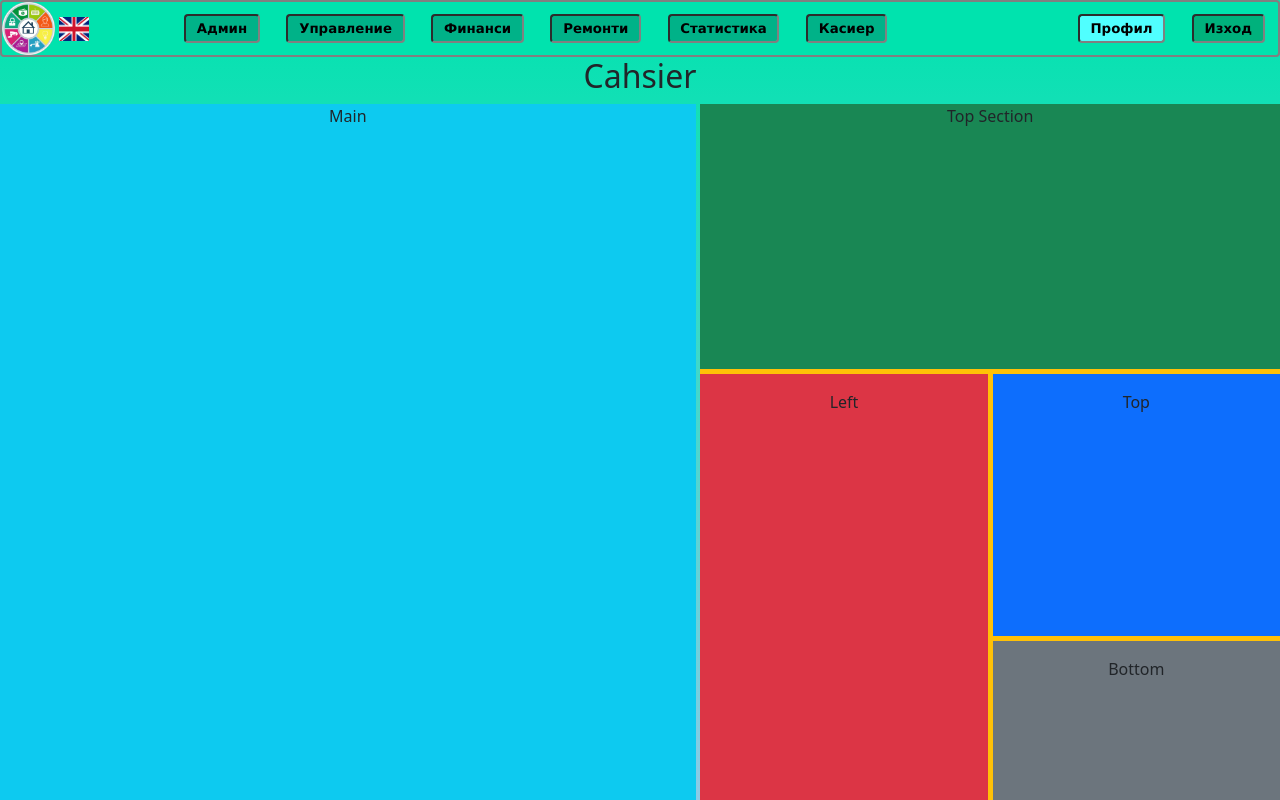
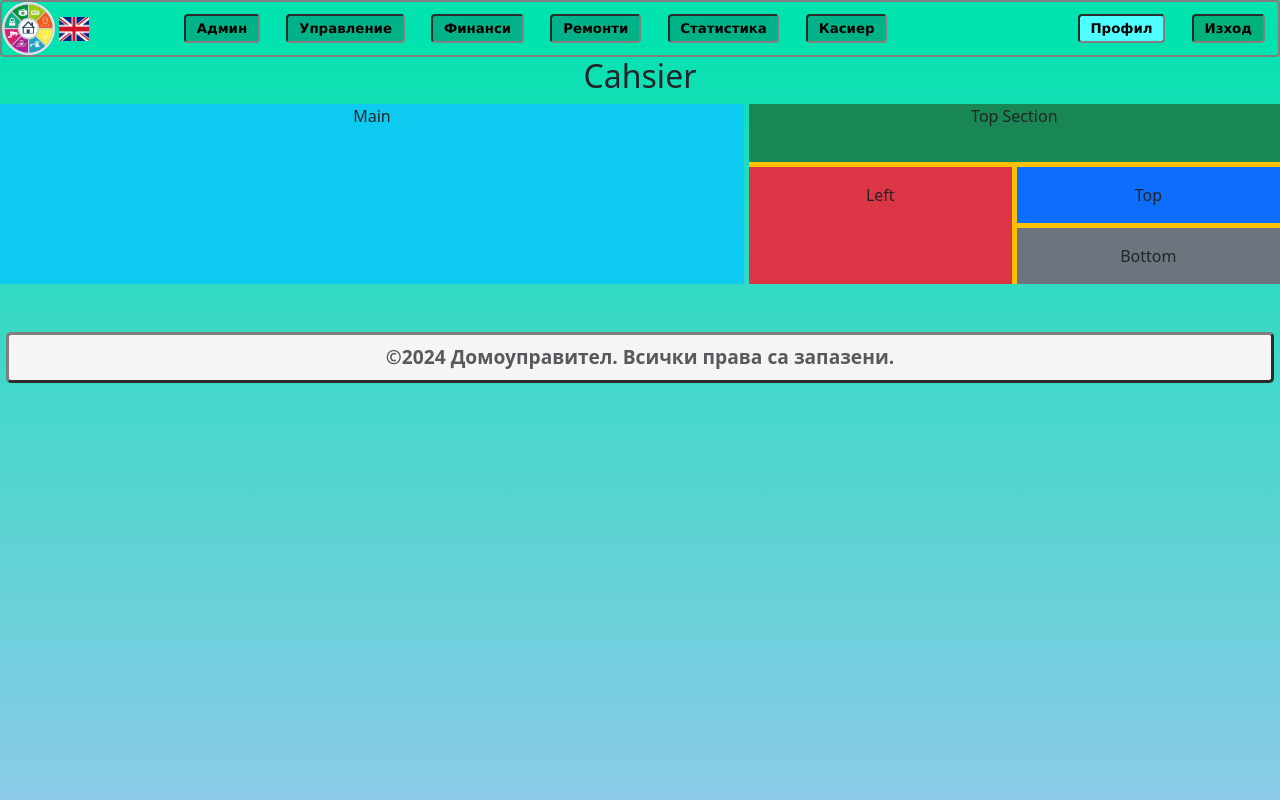
Before and after one commit to Bobogamen/hmg2_react, a React (Create React App) app: page /cashier in a window 1280 px wide. Shown: the top 800 px of the page. Built offline with nearby package versions, Linux system fonts and the light colour scheme.

Commit message:
removed heigth: 100vh from grid

```diff
--- a/src/components/cashier/Cashier.css
+++ b/src/components/cashier/Cashier.css
@@ -2,7 +2,6 @@
     display: grid;
     gap: 0.3em;
     grid-template-columns: 1fr;
-    height: 100vh;
 }
 
 .mosaic-section {
@@ -44,8 +43,7 @@
     .layout {
         display: grid;
         gap: 0.3em;
-        grid-template-columns: 1.2fr 1fr;
-        height: 100vh;
+        grid-template-columns: 1.4fr 1fr;
     }
 
     .mosaic-section {
--- a/src/components/management/HomesTable.jsx
+++ b/src/components/management/HomesTable.jsx
@@ -19,7 +19,7 @@ const HomesTable = ({ homes }) => {
                               <tr className="fw-bold">
                                     <td>{t('fl')}</td>
                                     <td>{t('apt')}</td>
-                                    <td>{t('Owner')}</td>
+                                    <td className="w-50">{t('Owner')}</td>
                                     <td>{t('Residents')}</td>
                                     <td>{`${t('Total')}(лв.)`}</td>
                                     <td><img src={settings} alt="settings" className="icon" /></td>
```
